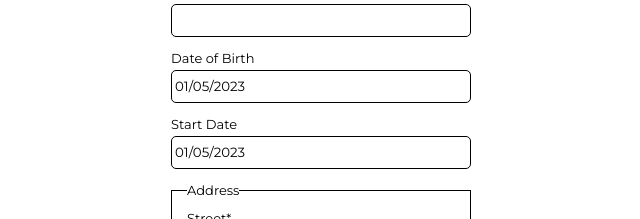
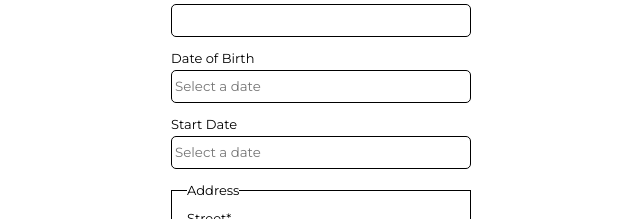
Before and after one commit to flesage-000/Utilisez-une-API-pour-un-compte-utilisateur-bancaire-avec-React-2, a React (Create React App) app: page / in a window 1280 px wide. Shown: the part 276-495 px from the top of the page, without its empty margins (319-959 px from the left). Built offline with nearby package versions, Linux system fonts and the light colour scheme.

Commit message:
Debug datepicker

```diff
--- a/src/Components/FormCreateEmployee/FormCreateEmployee.jsx
+++ b/src/Components/FormCreateEmployee/FormCreateEmployee.jsx
@@ -16,8 +16,8 @@ function FormCreateEmployee() {
   const [selectedDepartmentsOptions, setSelectedDepartmentsOptions] = useState(null);
   const [selectedStatesOptions, setSelectedStatesOptions] = useState(null);
   const [isOpen, setIsOpen] = useState(false);
-  const [dateOfBirth, setDateOfBirth] = useState(new Date());
-  const [startDate, setStartDate] = useState(new Date());
+  const [dateOfBirth, setDateOfBirth] = useState();
+  const [startDate, setStartDate] = useState();
   const [form, setForm] = useState({
     firstName: null,
     lastName: null,
@@ -78,6 +78,8 @@ function FormCreateEmployee() {
                                           dateOfBirth: date.toLocaleDateString() });
                               }
                             }
+                            placeholderText="Select a date"
+                            required
                             selected={dateOfBirth} />
           <label htmlFor="dateofbirth">Date of Birth<span className="required">*</span></label>
         </div>
@@ -89,6 +91,8 @@ function FormCreateEmployee() {
                                 setForm({ ...form,
                                           startDate: date.toLocaleDateString() })}
                             }
+                            placeholderText="Select a date"
+                            required
                             selected={startDate} />
           <label htmlFor="startdate">Start Date<span className="required">*</span></label>
         </div>
```
